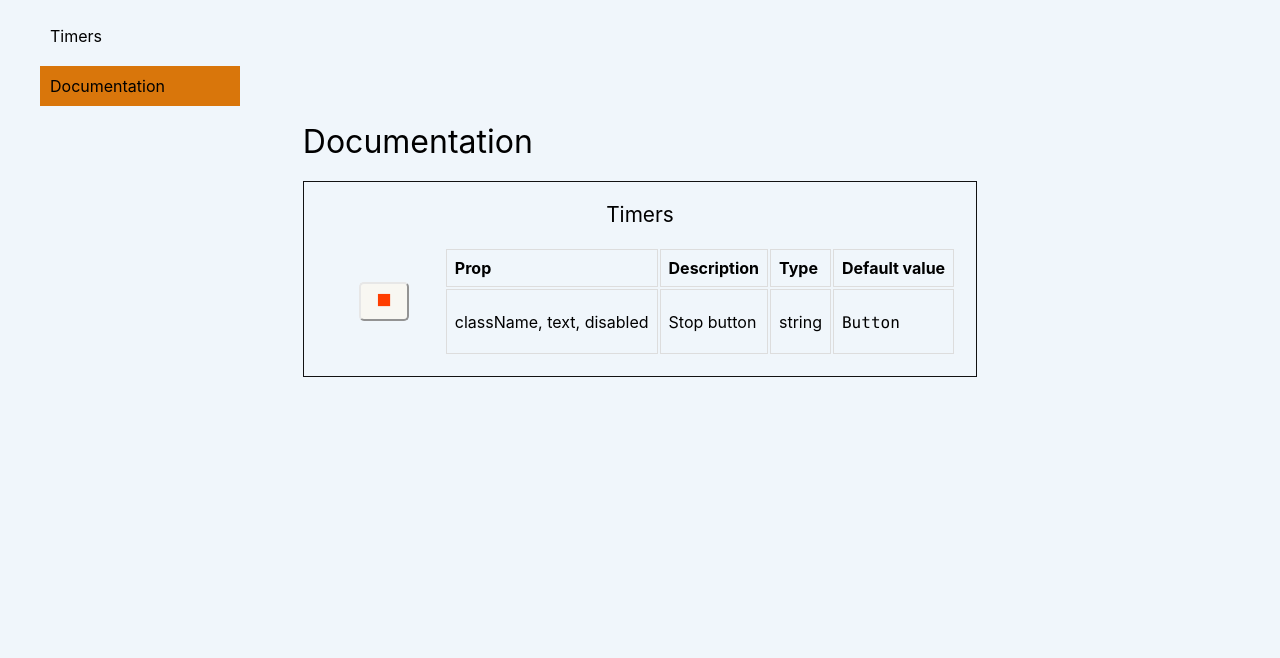
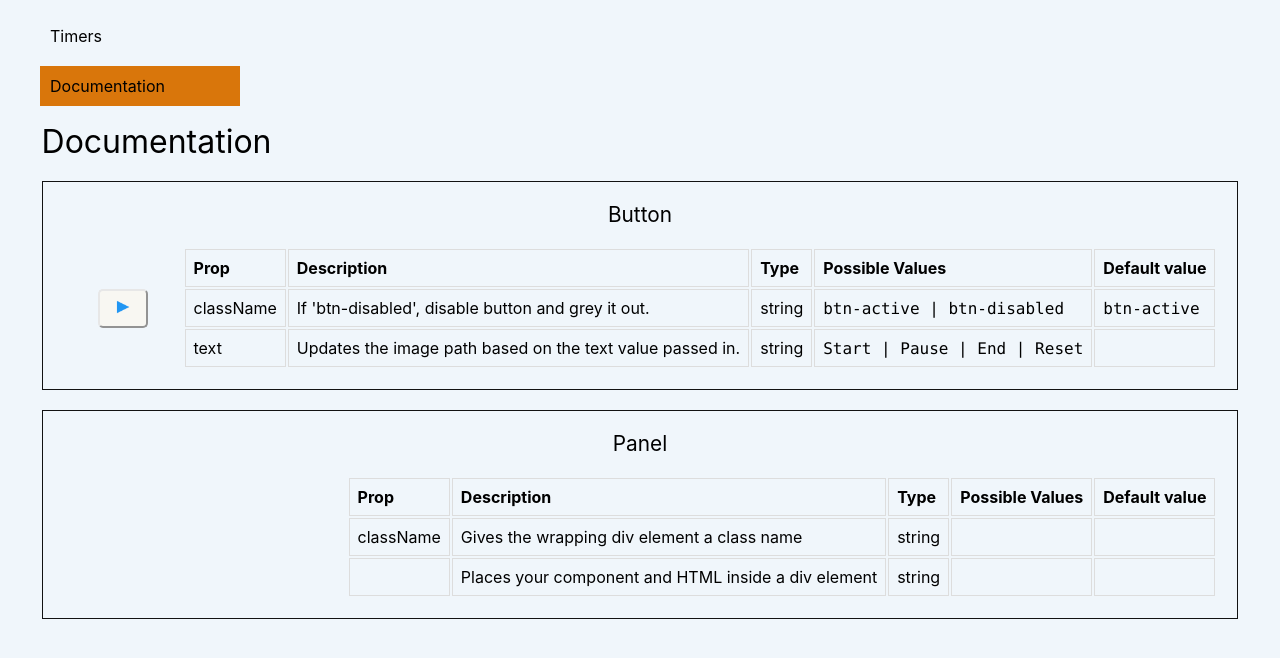
Before and after one commit to prof-tejera/assignment-1-chansub, a React (Create React App) app: page /docs in a window 1280 px wide. Shown: the top 658 px of the page. Built offline with nearby package versions, Linux system fonts and the light colour scheme.

Commit message:
tweaks
Tweaks to clean up button component, and more documentation work.

```diff
--- a/src/components/documentation/DocumentComponent.js
+++ b/src/components/documentation/DocumentComponent.js
@@ -39,6 +39,7 @@ const DocumentComponent = ({ title, component, propDocs }) => {
               <th>Prop</th>
               <th>Description</th>
               <th>Type</th>
+              <th>Possible Values</th>
               <th>Default value</th>
             </tr>
           </thead>
@@ -49,6 +50,7 @@ const DocumentComponent = ({ title, component, propDocs }) => {
                   <td>{doc.prop}</td>
                   <td>{doc.description}</td>
                   <td>{doc.type}</td>
+                  <td><code>{doc.possibleValues}</code></td>
                   <td>
                     <code>{doc.defaultValue}</code>
                   </td>
--- a/src/components/generic/Button.js
+++ b/src/components/generic/Button.js
@@ -6,11 +6,10 @@ import stopIcon from '../../images/icons8-stop-96.png';
 
 //Note: icons downloaded from https://icons8.com
 
-const Button = ({ active, text, ...btnProps }) => {
+const Button = ({ text, ...btnProps }) => {
 
   return (
     <button
-      className={active ? ".btn-active" : "btn-disabled"}
       {...btnProps}
     >
 
@@ -27,12 +26,10 @@ const Button = ({ active, text, ...btnProps }) => {
       <img src={resetIcon} width="30" alt="Reset" title="Reset"/>
     }
 
-
-
     </button>
   );
 };
 
-Button.defaultProps = { text: 'Define this button' };
+Button.defaultProps = { text: 'Start', className:'active' };
 
 export default Button;
--- a/src/components/timers/Countdown.js
+++ b/src/components/timers/Countdown.js
@@ -54,7 +54,7 @@ const Countdown = () => {
             <DisplayTime time={doConvert(seconds)}/>
         </Panel>
         <Panel className="buttons">
-            <Button className={(pause)?'btn-start':'btn-pause'} img="start" text={(pause)?'Start':'Pause'} onClick={handlePauseToggle} disabled={(seconds === 0)? true:false}/>
+            <Button className={(pause)?'btn-start':'btn-pause'} text={(pause)?'Start':'Pause'} onClick={handlePauseToggle} disabled={(seconds === 0)? true:false}/>
             <Button className='btn-end' text='End' onClick={handleEnd} disabled={(seconds === 0)||(seconds === initialSeconds)? true:false}/>
             <Button className='btn-reset' text='Reset' onClick={handleReset} />
         </Panel>
--- a/src/components/timers/Tabata.js
+++ b/src/components/timers/Tabata.js
@@ -77,7 +77,7 @@ const Tabata = () => {
             </Panel>
         </Panel>
 
-        <Button className={(pause)?'btn-start':'btn-pause'} img="start" text={(pause)?'Start':'Pause'} onClick={handlePauseToggle} disabled={(seconds === 0)? true:false}/>
+        <Button className={(pause)?'btn-start':'btn-pause'} text={(pause)?'Start':'Pause'} onClick={handlePauseToggle} disabled={(seconds === 0)? true:false}/>
         <Button className='btn-end' text='End' onClick={handleEnd} disabled={(rounds === 0)||(rounds === initialRounds)? true:false}/>
         <Button className='btn-reset' text='Reset' onClick={handleReset} />
         </>
--- a/src/components/timers/XY.js
+++ b/src/components/timers/XY.js
@@ -65,7 +65,7 @@ const XY = () => {
             </Panel>
         </Panel>
 
-        <Button className={(pause)?'btn-start':'btn-pause'} img="start" text={(pause)?'Start':'Pause'} onClick={handlePauseToggle} disabled={(seconds === 0)? true:false}/>
+        <Button className={(pause)?'btn-start':'btn-pause'} text={(pause)?'Start':'Pause'} onClick={handlePauseToggle} disabled={(seconds === 0)? true:false}/>
         <Button className='btn-end' text='End' onClick={handleEnd} disabled={(rounds === 0)||(rounds === initialRounds)? true:false}/>
         <Button className='btn-reset' text='Reset' onClick={handleReset} />
         </>
--- a/src/views/DocumentationView.js
+++ b/src/views/DocumentationView.js
@@ -5,6 +5,7 @@ import DocumentComponent from "../components/documentation/DocumentComponent";
 
 //import Loading from "../components/generic/Loading";
 import Button from "../components/generic/Button";
+import Panel from "../components/generic/Panel";
 
 const Container = styled.div`
   display: flex;
@@ -25,15 +26,44 @@ const Documentation = () => {
       <div>
         <Title>Documentation</Title>
         <DocumentComponent
-          title="Timers "
-          component={<Button className='btn-end' text='End'/>}
+          title="Button "
+          component={<Button className='btn-active' text='Start' />}
           propDocs={[
             {
-              prop: "className, text, disabled",
-              description: "Stop button",
+              prop: "className",
+              description: "If 'btn-disabled', disable button and grey it out.",
               type: "string",
-              defaultValue: "Button",
+              possibleValues: "btn-active | btn-disabled",
+              defaultValue: "btn-active",
             },
+            {
+              prop: "text",
+              description: "Updates the image path based on the text value passed in.",
+              type: "string",
+              possibleValues:"Start | Pause | End | Reset",
+              defaultValue: "",
+            },
+
+          ]}
+        />
+        <DocumentComponent
+          title="Panel "
+          component={<Panel/>}
+          propDocs={[
+            {
+              prop: "className",
+              description: "Gives the wrapping div element a class name",
+              type: "string",
+              possibleValues: "",
+              defaultValue: "",
+            },
+            {
+              prop: "",
+              description: "Places your component and HTML inside a div element",
+              type: "string",
+              possibleValues: "",
+              defaultValue: "",
+            }
           ]}
         />
       </div>
```
Also changed, not shown: src/components/generic/Button.css (+0 -12 lines).
